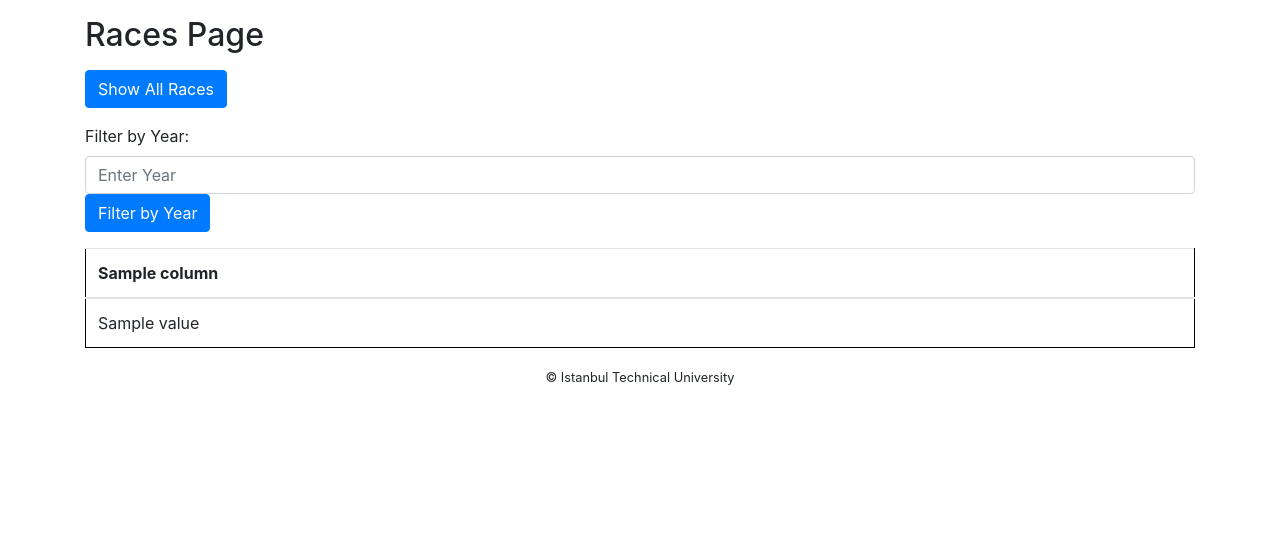
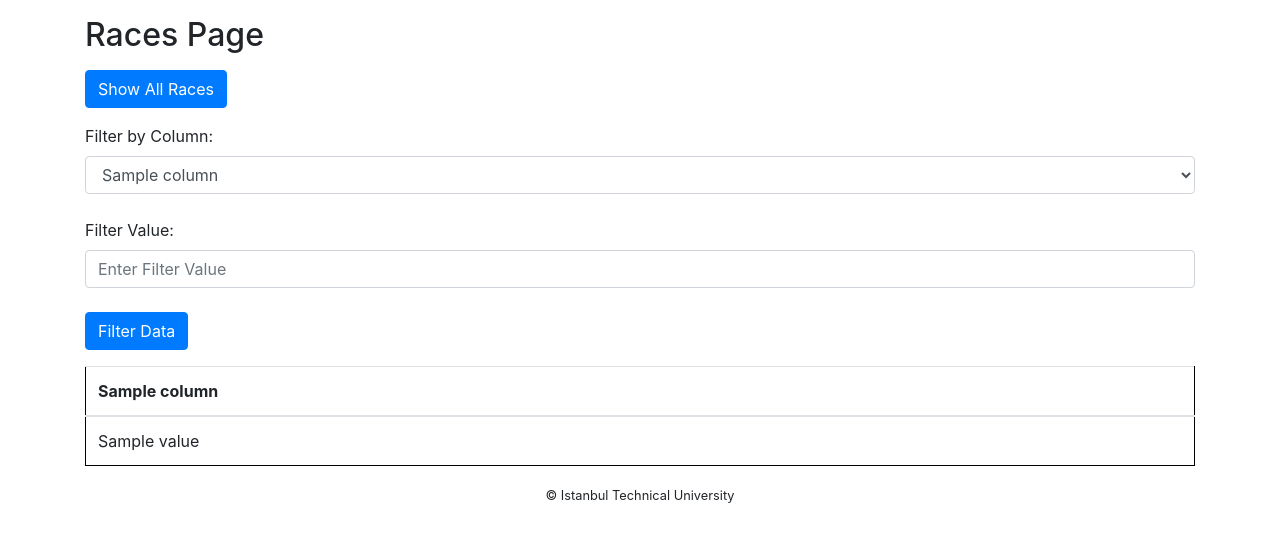
Before and after one commit to qwertymert/Formula1-Database-blg317e-project, a Flask app: template templates/races.html in a window 1280 px wide. Shown: the part 56-598 px from the top of the page. Run offline with Flask 3, Linux system fonts and the light colour scheme; the template is opened without the code that fills it: most values are stand-ins (such as "Sample title", 1, 10 or a date in 2020); some libraries are stand-ins or nearby versions.

Commit message:
Filter made more generic

```diff
--- a/templates/races.html
+++ b/templates/races.html
@@ -10,11 +10,20 @@
         <form action="{{ url_for("races_page") }}" method="post">
             <button class="btn btn-primary mb-3" type="submit">Show All Races</button>
         </form>
-        <form action="{{ url_for("viewRace.filter_by_year") }}" method="post">
-            <label for="year_input">Filter by Year:</label>
-            <input type="text" name="year_input" id="year_input" class="form-control" placeholder="Enter Year">
-            <button class="btn btn-primary mb-3" type="submit">Filter by Year</button>
+        <form action="{{ url_for("viewRace.filter_data") }}" method="post">
+            <label for="column_input">Filter by Column:</label>
+            <select name="column_input" id="column_input" class="form-control">
+                {% for column in columns %}
+                    <option value="{{ column }}">{{ column }}</option>
+                {% endfor %}
+            </select>
+            <br>
+            <label for="filter_input">Filter Value:</label>
+            <input type="text" name="filter_input" id="filter_input" class="form-control" placeholder="Enter Filter Value">
+            <br>
+            <button class="btn btn-primary mb-3" type="submit">Filter Data</button>
         </form>
+
 
         {% if table_names %}
         <table class="table">
```
Also changed, not shown: viewRace.py (+5 -4 lines).
